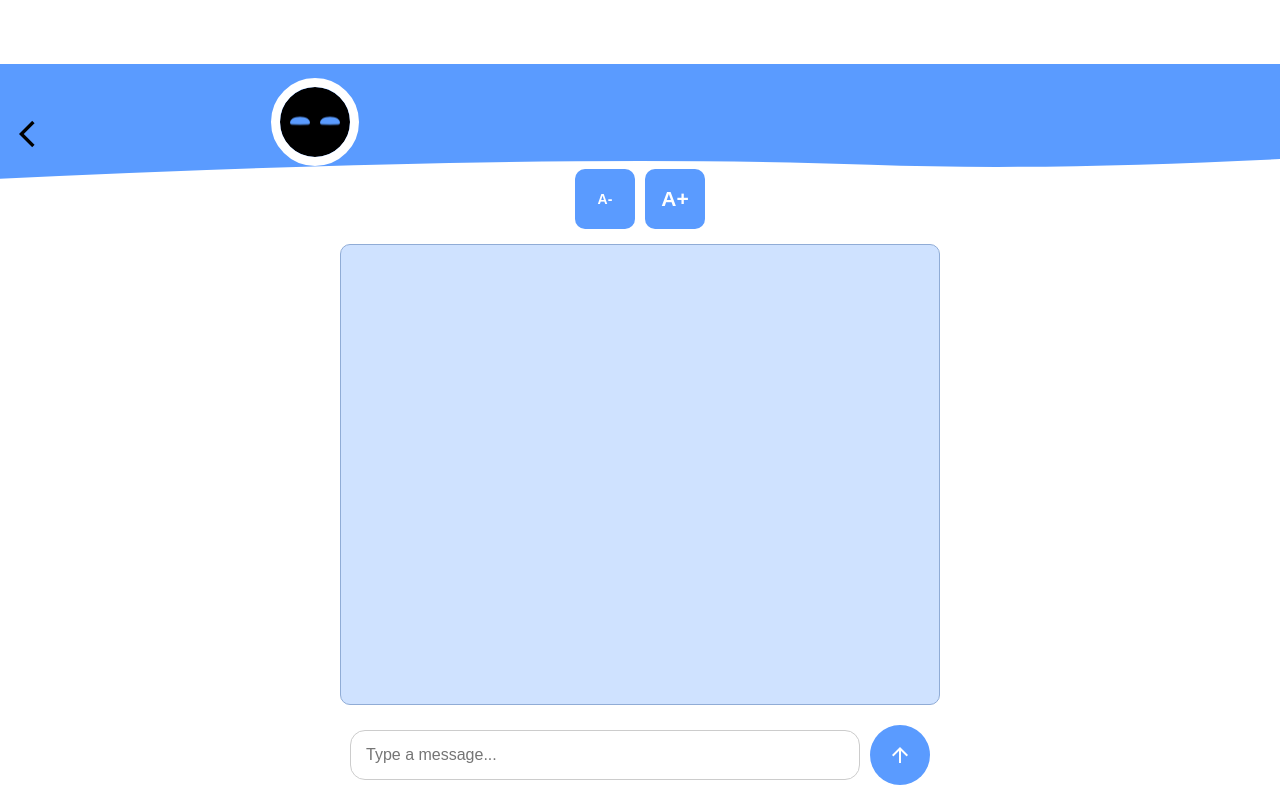
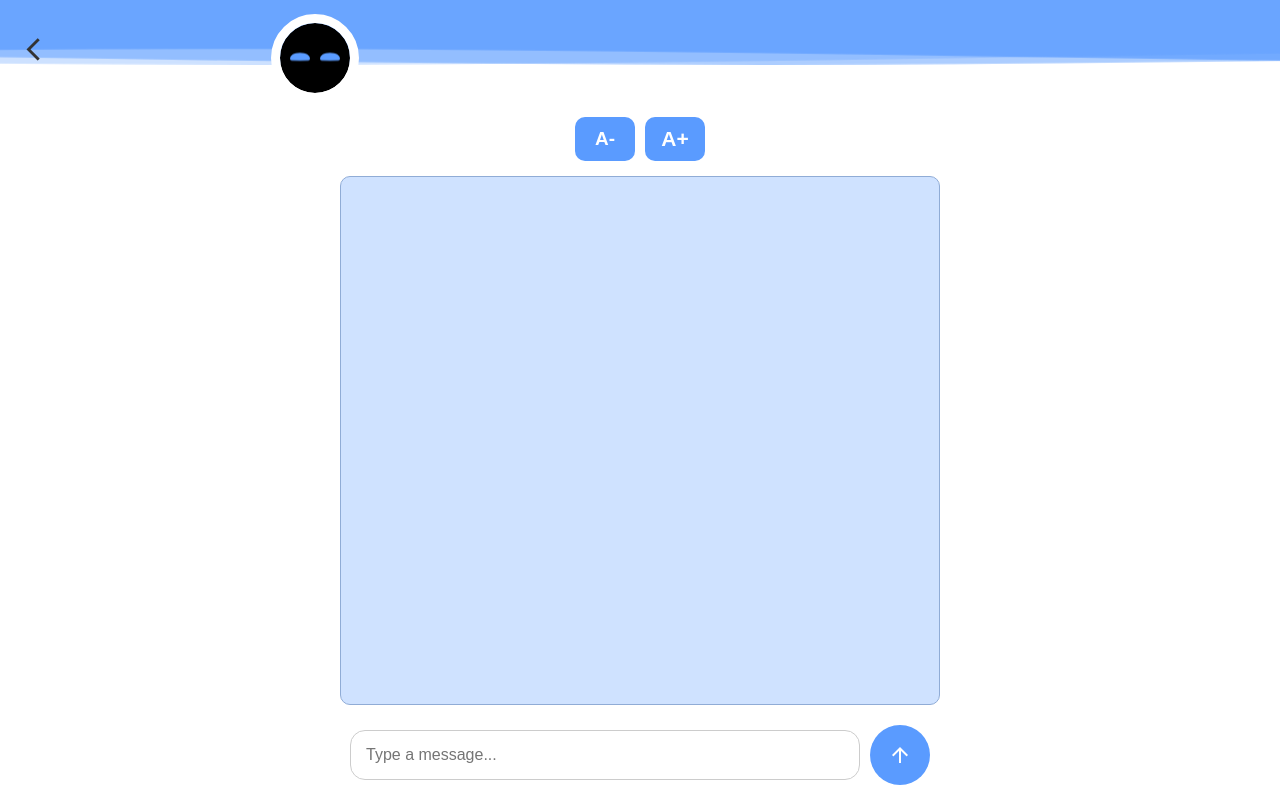
Before and after one commit to slamonander/Semcorel-LLM-Project, a React (Create React App) app in the folder final/frontend/: page /type in a window 1280 px wide. Built offline with nearby package versions, Linux system fonts and the light colour scheme.

Commit message:
Fixed up the wave animation and slightly resized the back button

```diff
--- a/final/frontend/src/TypePage.css
+++ b/final/frontend/src/TypePage.css
@@ -23,8 +23,7 @@ html, body {
 .triangle-container {
   position: relative;
   width: 100vw; /* Full width */
-    height: 300px;
-    margin-top: 5%;
+  height: 40vh;
   margin-bottom: 5px;
   display: flex;
   justify-content: flex-start;
@@ -40,23 +39,54 @@ html, body {
   height: 175px; /* Adjust height as needed */
   overflow: hidden;
 }
+/* Wave animations at the top of the page */
 
-/* Wave animations at the top of the page */
+.parallax .wave {
+  animation: waveAnimation 25s ease-in-out cubic-bezier(0.42, 0, 0.58, 1) infinite;
+}
+
+.parallax .wave1 {
+  animation-duration: 7s;
+  animation-delay: -2s;
+}
+
+.parallax .wave2 {
+  animation-duration: 10s;
+  animation-delay: -3s;
+  transform: translateY(5px);
+}
+
+.parallax .wave3 {
+  animation-duration: 13s;
+  animation-delay: -4s;
+  transform: translateY(10px);
+}
+
 
 @keyframes waveAnimation {
   0% {
-    d: path('M 0,100 Q 20,75 45,85 T 100,15 L 100,0 L 0,0 Z'); /* Starting position */
+    transform: translateX(0);
+  }
+  25% {
+    transform: translateX(-20%);
   }
   50% {
-    d: path('M -50,100 Q 20,60 50,85 T 150,25 L 150,0 L -50,0 Z'); /* More movement at bottom-left */
+    transform: translateX(-70%);
+  }
+  75% {
+    transform: translateX(-90%);
   }
   100% {
-    d: path('M 0,100 Q 20,75 45,85 T 100,15 L 100,0 L 0,0 Z'); /* Reset to start */
+    transform: translateX(0);
   }
 }
 
+
+
 .wave {
-  animation: waveAnimation 8s ease-in-out infinite;
+animation: waveAnimation 4s ease-in-out infinite;
+z-index: 0;
+position: relative;
 }
 
 
@@ -81,7 +111,7 @@ html, body {
   width: 20px;
   height: 15px;
   margin-bottom: 5px;
-    background-color: #5A9BFF;
+  background-color: #000;
   border-radius: 50%;
   animation: blink 3s infinite;
   clip-path: ellipse(100% 50% at 50% 50%);
@@ -101,18 +131,17 @@ html, body {
 
 .btn-invis { /*BACK BUTTON*/
   position: absolute;
-  top: 40px;
-  left: 5px;
+  top: 20px;
+  left: 10px;
   background-color: transparent;
-  color: white;
+  color: #333;
   border: none;
   cursor: pointer;
   z-index: 2;
 }
 
 .invis{
-  font-size: 2rem;
-  color: black;
+font-size: 1.7rem;
 }
 
 .font-size-buttons {
@@ -135,8 +164,8 @@ html, body {
   justify-content: center;
   padding: 10px 20px;
   font-size: 16px;
-    line-height: 1.5; /
-    height: auto; / Ensure full clickable area */
+  line-height: 1.5; */
+  height: auto; /* Ensure full clickable area */
   font-weight: 600;
 }
 
--- a/final/frontend/src/TypePage.js
+++ b/final/frontend/src/TypePage.js
@@ -88,8 +88,24 @@ const TypePage = () => {
   return (
     <div className="container">
       <div className="triangle-container">
-        <svg className="triangle" xmlns="http://www.w3.org/2000/svg" viewBox="0 0 100 125" preserveAspectRatio="none">
-          <path className="wave" d="M 0,50 Q 20,35 45,40 T 100,15 L 100,0 L 0,0 Z" fill="#5A9BFF" transform="skewY(-15)" />
+        <svg className="triangle" xmlns="http://www.w3.org/2000/svg" viewBox="0 0 100 200" preserveAspectRatio="none">
+        <g className="parallax">
+          <path
+              className="wave wave1"
+              d="M-160 56c30 0 58 18 88 18s 58-18 88-18 58 18 88 18 58-18 88-18 58-18 88-18 v-44h-352z"
+              fill="rgba(90, 155, 255, 0.7)"
+            />
+            <path
+              className="wave wave2"
+              d="M-160 56c30 0 58 18 88 18s 58-18 88-18 58 18 88 18 58-18 88-18 58-18 88-18 v-44h-352z"
+              fill="rgba(90, 155, 255, 0.5)"
+            />
+            <path
+              className="wave wave3"
+              d="M-160 56c30 0 58 18 88 18s 58-18 88-18 58 18 88 18 58-18 88-18 58-18 88-18 v-44h-352z"
+              fill="rgba(90, 155, 255, 0.3)"
+            />
+          </g>
         </svg>
         <button className="btn-invis" onClick={() => navigate('/')}>
           <span className="material-icons invis">arrow_back_ios</span>
@@ -101,7 +117,7 @@ const TypePage = () => {
 
       <div className="font-size-buttons">
   <button
-          style={{ fontSize: '14px' }}
+    style={{ fontSize: '19px' }}
     onClick={() => changeFontSize(-2)}
   >
     A-
@@ -113,6 +129,7 @@ const TypePage = () => {
     A+
   </button>
 </div>
+
       {/* Chat container */}
       <link rel="stylesheet" href="https://fonts.googleapis.com/css2?family=Material+Symbols+Outlined:opsz,wght,FILL,GRAD@20..48,100..700,0..1,-50..200&icon_names=arrow_upward" />
       <div className="chat-container">
```
Lines whose indentation alone changed are shown as unchanged.
